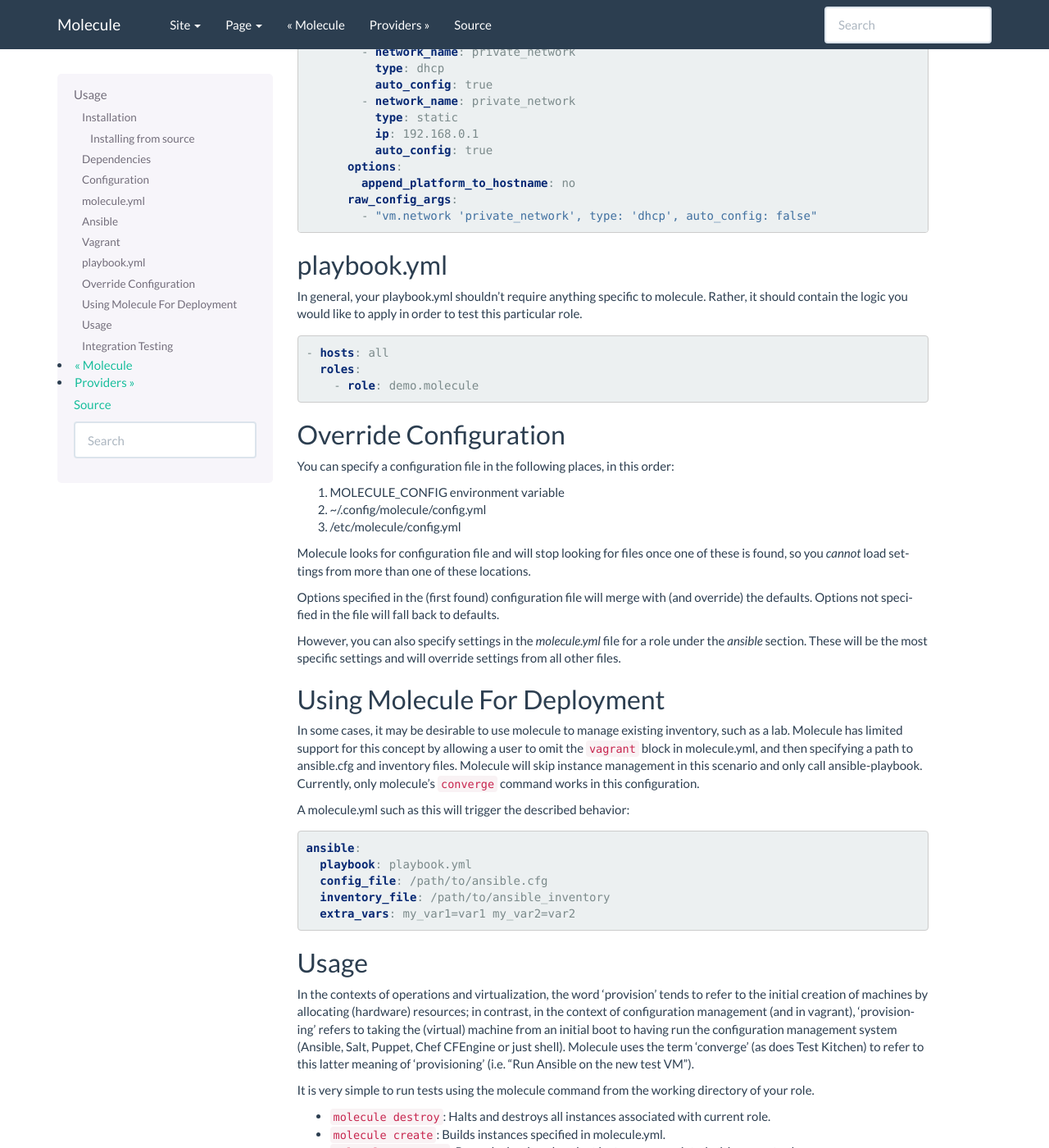
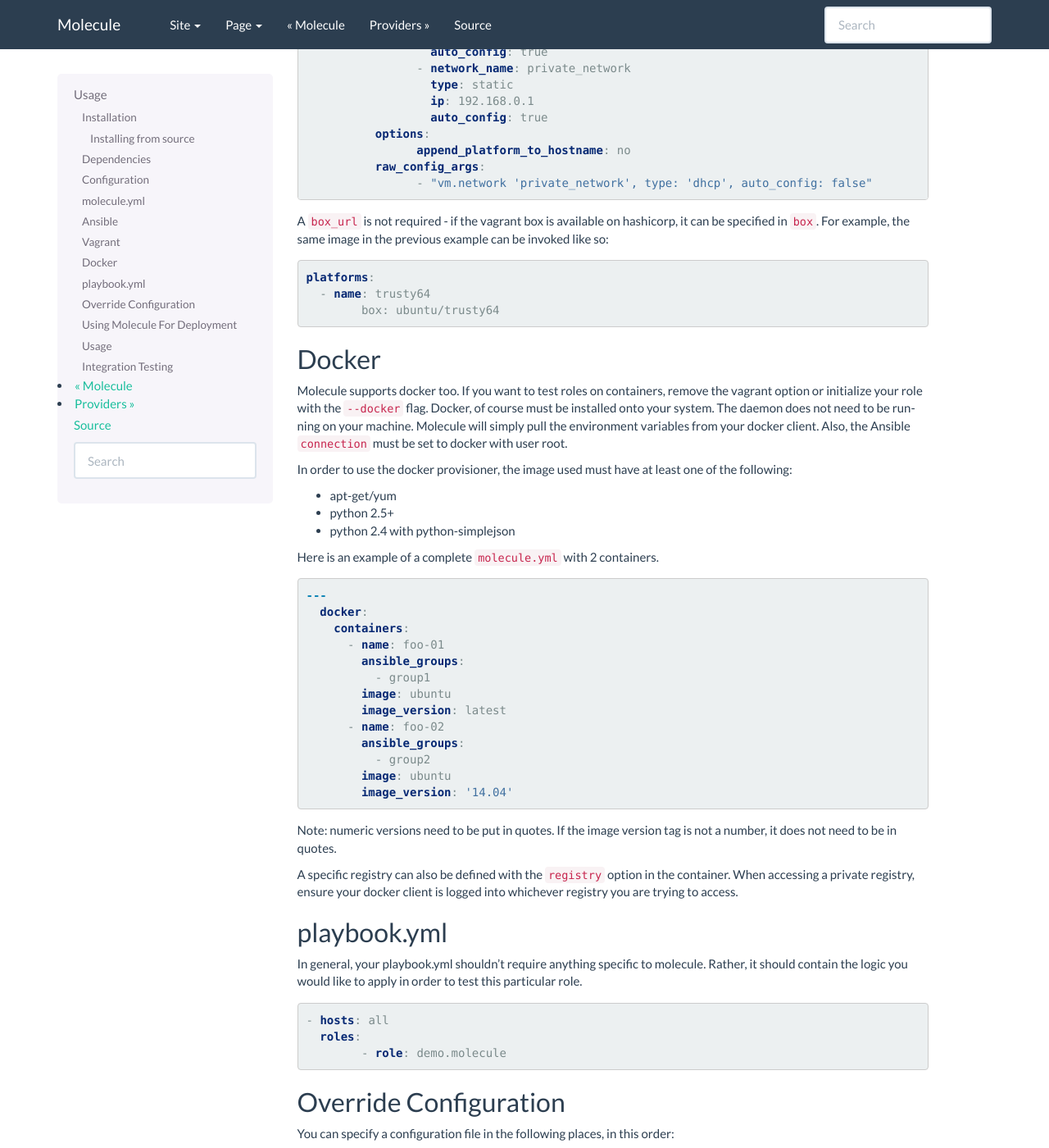
Before and after one commit to ansible/molecule, a Sphinx documentation site: the page built from docs/source/usage.rst, in a window 1280 px wide and 1400 px high, scrolled down 5504 px. Shown: the whole window at 82% size. Built offline with Sphinx 7.4.7, drawn with Linux system fonts in a browser that asks for light colours; the version number could not be read and is left out; some of the changed text lies outside the part shown.

Commit message:
Updated docs with docker usage and info on provisioners
Fixed index and spelling error on provision*

fixed formatting

```diff
--- a/docs/source/index.rst
+++ b/docs/source/index.rst
@@ -19,6 +19,7 @@
 
    usage
    providers
+   provisioners
    development
 
 .. _`Ansible`: https://docs.ansible.com
--- a/docs/source/providers.rst
+++ b/docs/source/providers.rst
@@ -1,3 +1,5 @@
+.. _providers:
+
 Providers
 =========
 
@@ -77,3 +79,4 @@
 
 .. _`VirtualBox`: http://docs.vagrantup.com/v2/virtualbox/index.html
 .. _`Versioning`: https://docs.vagrantup.com/v2/boxes/versioning.html
+.. _`provider plugins`: https://www.vagrantup.com/docs/providers/
--- a/docs/source/usage.rst
+++ b/docs/source/usage.rst
@@ -10,7 +10,7 @@
 
   .. code-block:: bash
 
-      pip install molecule
+	  pip install molecule
 
 * Optionally in a `virtual environment`_
 
@@ -26,18 +26,18 @@
 
 .. code-block:: bash
 
-    cd /path/to/repos
-    git clone git@github.com:metacloud/molecule.git
-    cd molecule
-    sudo python setup.py develop
+	cd /path/to/repos
+	git clone git@github.com:metacloud/molecule.git
+	cd molecule
+	sudo python setup.py develop
 
 There is also a `pip pattern` for development mode:
 
 .. code-block:: bash
 
-    cd /path/to/repos
-    git clone git@github.com:metacloud/molecule.git
-    pip install -U -e molecule/
+	cd /path/to/repos
+	git clone git@github.com:metacloud/molecule.git
+	pip install -U -e molecule/
 
 Dependencies
 ------------
@@ -59,24 +59,24 @@
 
 ::
 
-    role_name/
-    ├── molecule.yml
-    └── playbook.yml
+	role_name/
+	├── molecule.yml
+	└── playbook.yml
 
 Optionally, if you want to test with `Serverspec`_, you will need::
 
-    role_name/
-    ├── ...
-    └── spec/
-        ├── spec_helper.rb
-        └── default_spec.rb
+	role_name/
+	├── ...
+	└── spec/
+		├── spec_helper.rb
+		└── default_spec.rb
 
 Optionally, if you want to test with `Testinfra`_, you will need::
 
-    role_name/
-    ├── ...
-    └── tests/
-        └── test_*.py
+	role_name/
+	├── ...
+	└── tests/
+		└── test_*.py
 
 
 Molecule attempts to pick sane default configuration options (set
@@ -209,10 +207,10 @@
 
 .. code-block:: yaml
 
-    molecule:
-      raw_ssh_args:
-        - -o StrictHostKeyChecking=false
-        - -o UserKnownHostsFile=/dev/null
+	molecule:
+	  raw_ssh_args:
+		- -o StrictHostKeyChecking=false
+		- -o UserKnownHostsFile=/dev/null
 
 Ansible
 -------
@@ -228,11 +226,11 @@
 
 .. code-block:: yaml
 
-    ansible:
-      inventory_file: ../../inventory/
-      diff: False
-      sudo: True
-      vault_password_file: ~/.vault
+	ansible:
+	  inventory_file: ../../inventory/
+	  diff: False
+	  sudo: True
+	  vault_password_file: ~/.vault
 
 As you can see, the names of these values correspond to what the
 underlying `ansible-playbook` accepts. As such, as the functionality of
@@ -246,17 +244,17 @@
 
 .. code-block:: yaml
 
-    ansible:
-      config_file: /path/to/your/ansible.cfg
-      playbook: /path/to/some/other_playbook.yml
-      host_key_checking: False
-      raw_ssh_args:
-        - -o UserKnownHostsFile=/dev/null
-        - -o IdentitiesOnly=yes
-        - -o ControlMaster=auto
-        - -o ControlPersist=60s
-      raw_env_vars:
-        ANSIBLE_ACTION_PLUGINS: ../plugins
+	ansible:
+	  config_file: /path/to/your/ansible.cfg
+	  playbook: /path/to/some/other_playbook.yml
+	  host_key_checking: False
+	  raw_ssh_args:
+		- -o UserKnownHostsFile=/dev/null
+		- -o IdentitiesOnly=yes
+		- -o ControlMaster=auto
+		- -o ControlPersist=60s
+	  raw_env_vars:
+		ANSIBLE_ACTION_PLUGINS: ../plugins
 
 The `raw_env_vars` section allows you to pass arbitrary environment
 variables to ansible-playbook. This can be useful, for example, if you
@@ -290,40 +288,90 @@
 
 .. code:: yaml
 
-    vagrant:
-      raw_config_args:
-        - "ssh.insert_key = false"
-        - "vm.network 'forwarded_port', guest: 80, host: 8080"
+	vagrant:
+	  raw_config_args:
+		- "ssh.insert_key = false"
+		- "vm.network 'forwarded_port', guest: 80, host: 8080"
 
-      platforms:
-        - name: trusty64
-          box: trusty64
-          box_url: https://vagrantcloud.com/ubuntu/boxes/trusty64/versions/14.04/providers/virtualbox.box
+	  platforms:
+		- name: trusty64
+		  box: trusty64
+		  box_url: https://vagrantcloud.com/ubuntu/boxes/trusty64/versions/14.04/providers/virtualbox.box
 
-      providers:
-        - name: virtualbox
-          type: virtualbox
-          options:
-            memory: 512
-            cpus: 2
+	  providers:
+		- name: virtualbox
+		  type: virtualbox
+		  options:
+			memory: 512
+			cpus: 2
 
-      instances:
-        - name: vagrant-01
-          ansible_groups:
-            - group_1
-            - group_2
-          interfaces:
-            - network_name: private_network
-              type: dhcp
-              auto_config: true
-            - network_name: private_network
-              type: static
-              ip: 192.168.0.1
-              auto_config: true
-          options:
-            append_platform_to_hostname: no
-          raw_config_args:
-            - "vm.network 'private_network', type: 'dhcp', auto_config: false"
+	  instances:
+		- name: vagrant-01
+		  ansible_groups:
+			- group_1
+			- group_2
+		  interfaces:
+			- network_name: private_network
+			  type: dhcp
+			  auto_config: true
+			- network_name: private_network
+			  type: static
+			  ip: 192.168.0.1
+			  auto_config: true
+		  options:
+			append_platform_to_hostname: no
+		  raw_config_args:
+			- "vm.network 'private_network', type: 'dhcp', auto_config: false"
+
+A ``box_url`` is not required - if the vagrant box is available on hashicorp, it
+can be specified in ``box``. For example, the same image in the previous example
+can be invoked like so:
+
+.. code:: yaml
+
+	platforms:
+	  - name: trusty64
+		box: ubuntu/trusty64
+
+Docker
+------
+Molecule supports docker too. If you want to test roles on containers, remove
+the vagrant option or initialize your role with the ``--docker`` flag. Docker, of course must be installed
+onto your system. The daemon does not need to be running on your machine. Molecule will simply pull the environment
+variables from your docker client. Also, the Ansible ``connection`` must be set to docker with user root.
+
+In order to use the docker provisioner, the image used must have at least one of
+the following:
+
+- apt-get/yum
+- python 2.5+
+- python 2.4 with python-simplejson
+
+Here is an example of a complete ``molecule.yml`` with 2 containers.
+
+.. code-block:: yaml
+
+    ---
+      docker:
+        containers:
+          - name: foo-01
+            ansible_groups:
+              - group1
+            image: ubuntu
+            image_version: latest
+          - name: foo-02
+            ansible_groups:
+              - group2
+            image: ubuntu
+            image_version: '14.04'
+
+
+Note: numeric versions need to be put in quotes. If the image version tag is not
+a number, it does not need to be in quotes.
+
+A specific registry can also be defined with the ``registry`` option in the container.
+When accessing a private registry, ensure your docker client is logged into whichever
+registry you are trying to access.
 
 playbook.yml
 ------------
@@ -334,9 +382,9 @@
 
 .. code-block:: yaml
 
-    - hosts: all
-      roles:
-        - role: demo.molecule
+	- hosts: all
+	  roles:
+		- role: demo.molecule
 
 Override Configuration
 ------------------------
@@ -371,11 +419,11 @@
 
 .. code-block:: yaml
 
-    ansible:
-      playbook: playbook.yml
-      config_file: /path/to/ansible.cfg
-      inventory_file: /path/to/ansible_inventory
-      extra_vars: my_var1=var1 my_var2=var2
+	ansible:
+	  playbook: playbook.yml
+	  config_file: /path/to/ansible.cfg
+	  inventory_file: /path/to/ansible_inventory
+	  extra_vars: my_var1=var1 my_var2=var2
 
 Usage
 -----
```
Also changed, not shown: other parts of docs/source/usage.rst (+87 -89 lines), docs/source/provisioners.rst (added, +95 -0 lines), 3 other files.
